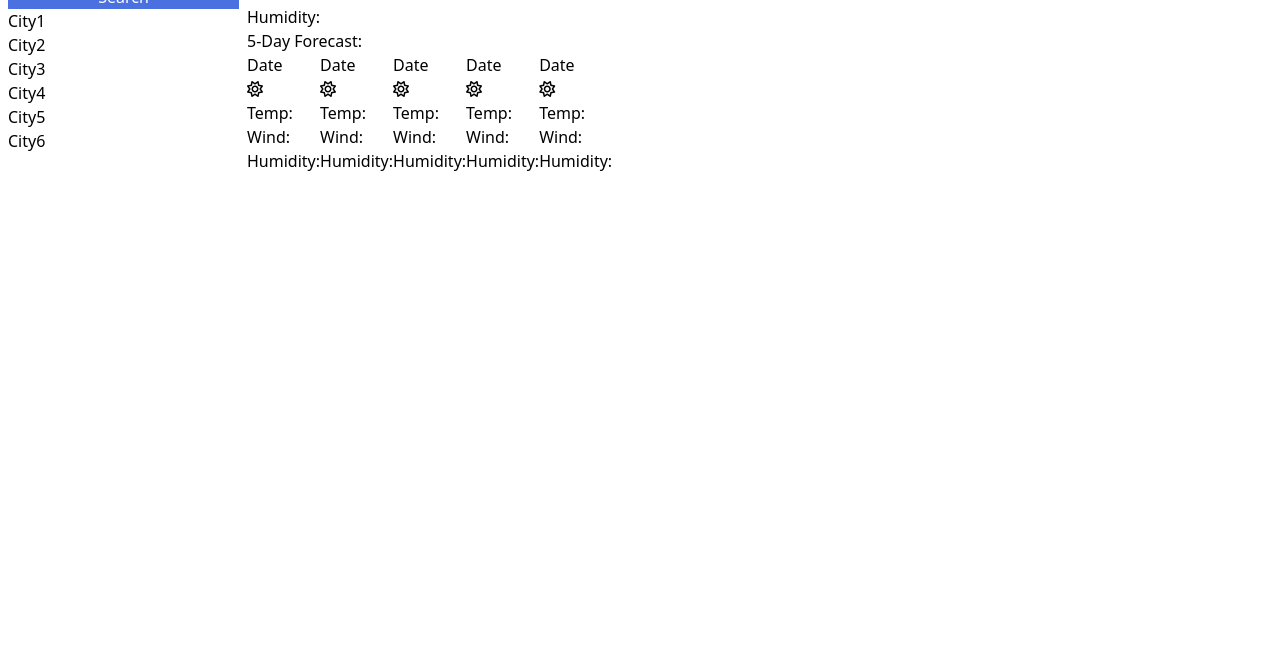
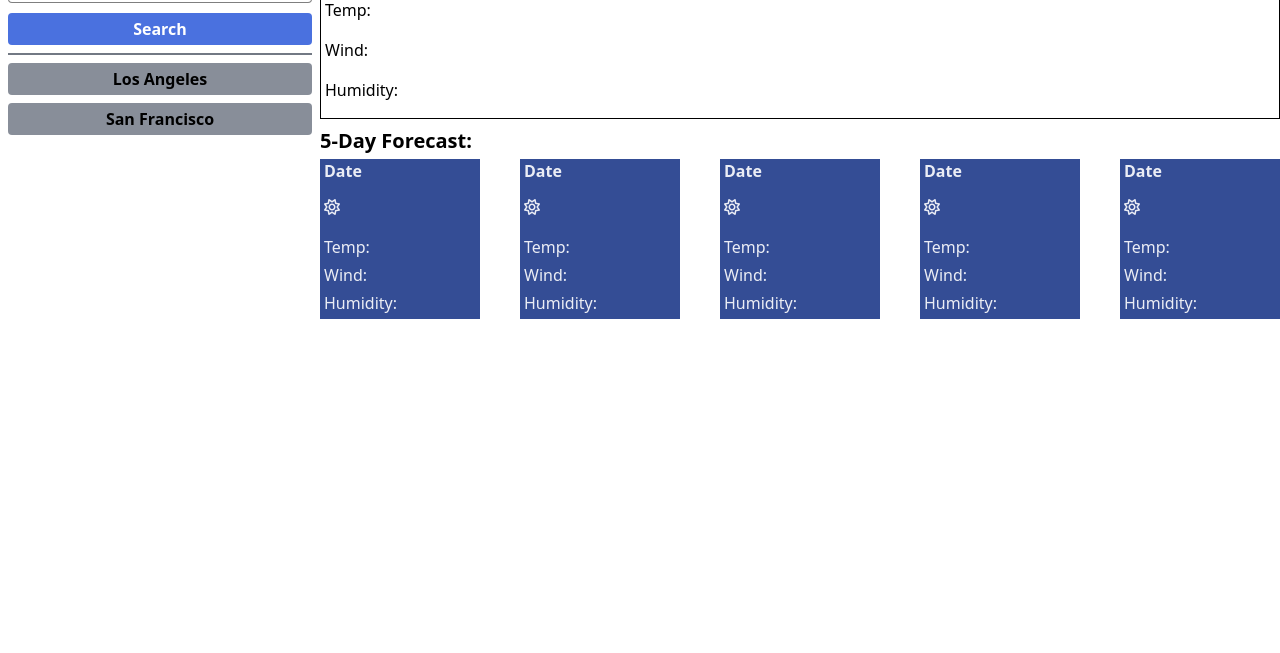
Before and after one commit to sjuan634/weather-dashboard, a website: page public/index.html in a window 1280 px wide. Shown: the part 147-800 px from the top of the page. Drawn offline with Linux system fonts and the light colour scheme.

Commit message:
add styling

```diff
--- a/public/index.html
+++ b/public/index.html
@@ -11,68 +11,62 @@
   <header class="w-full mx-auto mb-2 text-center text-white bg-gradient-to-r from-sky-200 to-blue-900 py-4 ">
     <h1 class="text-4xl font-bold">Weather Dashboard</h1>
   </header>
-  <main class="max-w-7xl mx-auto flex">
-    <aside class="px-2">
-      <div class="flex flex-col">
-        <label for="search" class="block text-lg font-bold">Search for a City: <input type="text" id="search" placeholder="City Name" class="block text-base font-normal border-black"></label>
-        <button class="bg-blue-700/80 text-white">Search</button>
+  <main class="container flex">
+    <aside class="w-1/4 px-2">
+      <div class="flex flex-col gap-2 border-b-2 border-gray-700/70">
+        <label for="searchBtn" class="h-16 block text-2xl font-bold">Search for a City: <input id="cityName" type="text" placeholder="City Name" class="w-full mt-1 block text-base font-normal border border-black/50 p-1 rounded"></label>
+        <button id="searchBtn" class="w-full bg-blue-700/80 text-white font-semibold py-1 rounded my-2">Search</button>
       </div>
-      <div>
-        <ul>
-          <li>City1</li>
-          <li>City2</li>
-          <li>City3</li>
-          <li>City4</li>
-          <li>City5</li>
-          <li>City6</li>
-        </ul>
+      <div class="flex flex-col gap-2 mt-2">
+        <button class="w-full bg-gray-500/80 font-semibold py-1 rounded">Los Angeles</button>
+        <button class="w-full bg-gray-500/80 font-semibold py-1 rounded">San Francisco</button>
       </div>
     </aside>
-    <div class="flex flex-col">
-      <div class="flex flex-col">
-        <h2> City date
+    <div class="w-3/4 flex flex-col">
+      <div class="flex flex-col border border-black py-2 px-1">
+        <h2 class="h-12 block text-3xl font-bold"> City date
           <i class="far fa-sun"></i>
         </h2>
-        <p>Temp: </p>
-        <p> Wind: </p>
-        <p> Humidity: </p>
+        <p class="font-medium my-2">Temp: </p>
+        <p class="font-medium my-2"> Wind: </p>
+        <p class="font-medium my-2"> Humidity: </p>
       </div>
-      <h3>5-Day Forecast:</h3>
-      <div class="flex">
-        <div>
-          <h4>Date</h4>
-          <i class="far fa-sun"></i>
-          <p>Temp: </p>
-          <p> Wind: </p>
-          <p> Humidity: </p>
+      <h3 class="h-8 mt-2 block text-xl font-bold">5-Day Forecast:</h3>
+      <div class="flex flex-wrap justify-between">
+        <div class="w-1/6 h-40 bg-blue-900/90 px-1 text-white/90">
+          <h4 class="font-bold ">Date</h4>
+          <i class="far fa-sun my-4"></i>
+          <p class="font-medium my-1">Temp: </p>
+          <p class="font-medium my-1"> Wind: </p>
+          <p class="font-medium my-1"> Humidity: </p>
         </div>
-        <div>
-          <h4>Date</h4>
-          <i class="far fa-sun"></i>
-          <p>Temp: </p>
-          <p> Wind: </p>
-          <p> Humidity: </p>
+        <div class="w-1/6 h-40 bg-blue-900/90 px-1 text-white/90">
+          <h4 class="font-bold ">Date</h4>
+          <i class="far fa-sun my-4"></i>
+          <p class="font-medium my-1">Temp: </p>
+          <p class="font-medium my-1"> Wind: </p>
+          <p class="font-medium my-1"> Humidity: </p>
         </div>
-        <div>
-          <h4>Date</h4>
-          <i class="far fa-sun"></i>
-          <p>Temp: </p>
-          <p> Wind: </p>
-          <p> Humidity: </p>
+        <div class="w-1/6 h-40 bg-blue-900/90 px-1 text-white/90">
+          <h4 class="font-bold ">Date</h4>
+          <i class="far fa-sun my-4"></i>
+          <p class="font-medium my-1">Temp: </p>
+          <p class="font-medium my-1"> Wind: </p>
+          <p class="font-medium my-1"> Humidity: </p>
         </div>
-        <div>
-          <h4>Date</h4>
-          <i class="far fa-sun"></i>
-          <p>Temp: </p>
-          <p> Wind: </p>
-          <p> Humidity: </p>
+        <div class="w-1/6 h-40 bg-blue-900/90 px-1 text-white/90">
+          <h4 class="font-bold ">Date</h4>
+          <i class="far fa-sun my-4"></i>
+          <p class="font-medium my-1">Temp: </p>
+          <p class="font-medium my-1"> Wind: </p>
+          <p class="font-medium my-1"> Humidity: </p>
         </div>
-        <div>
-          <h4>Date</h4>
-          <i class="far fa-sun"></i>
-          <p>Temp: </p>
-          <p> Wind: </p>
-          <p> Humidity: </p>
+        <div class="w-1/6 h-40 bg-blue-900/90 px-1 text-white/90">
+          <h4 class="font-bold ">Date</h4>
+          <i class="far fa-sun my-4"></i>
+          <p class="font-medium my-1">Temp: </p>
+          <p class="font-medium my-1"> Wind: </p>
+          <p class="font-medium my-1"> Humidity: </p>
         </div>
       </div>
     </div>
```
Also changed, not shown: public/assets/css/styles.css.
